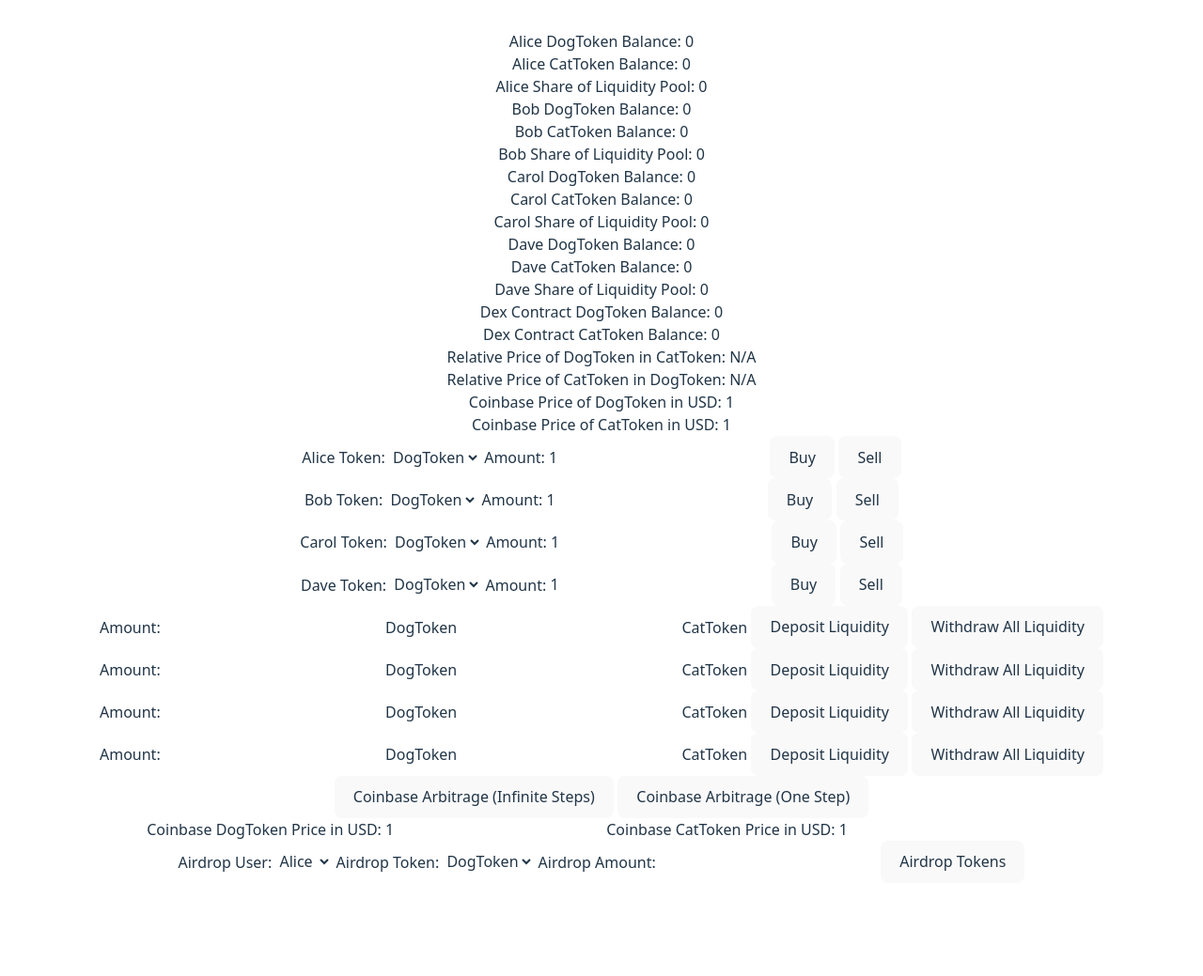
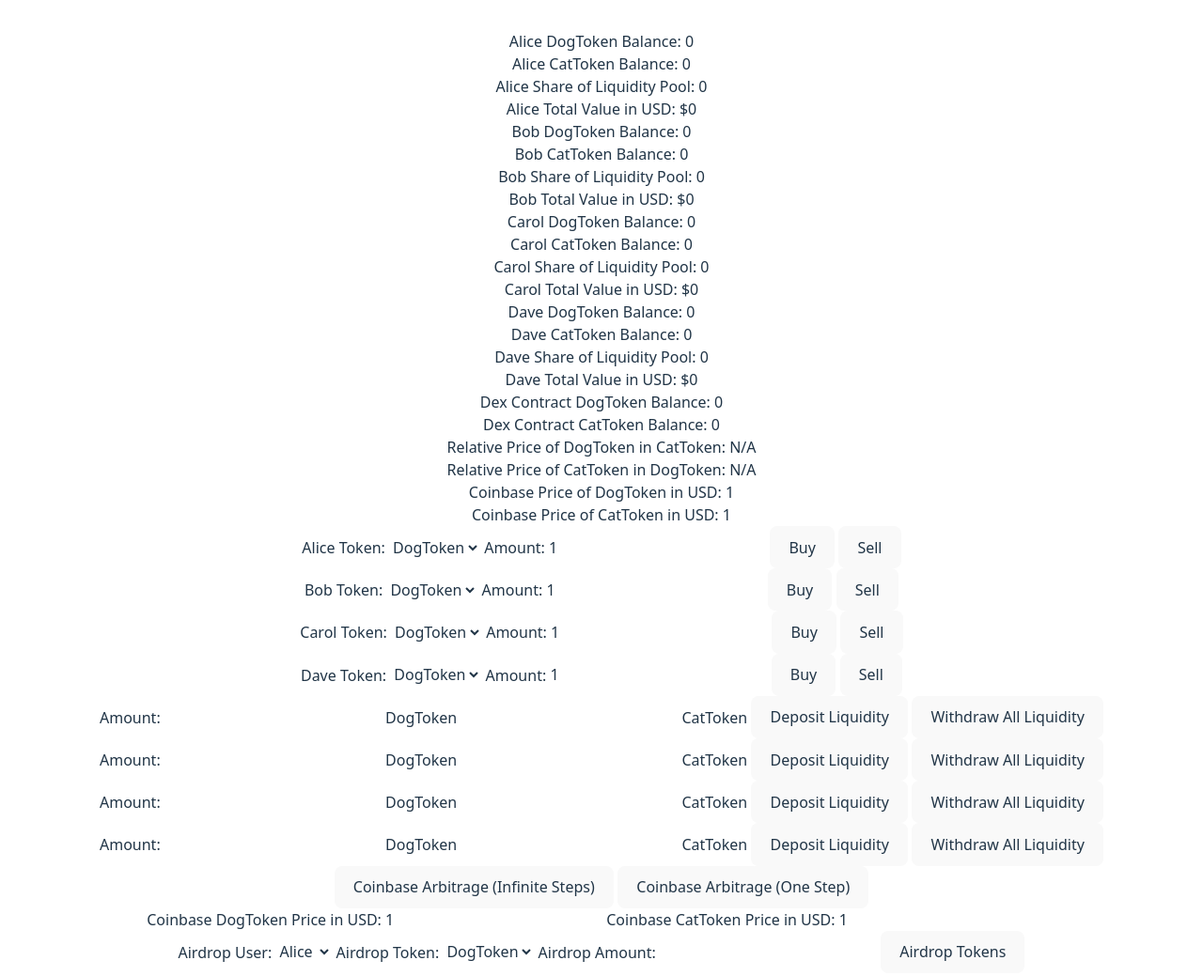
Before and after one commit to erinata/decentralized_exchange, a website built with Vite: page index.html in a window 1280 px wide. Shown: the whole page at 94% size. Before the commit the page ends 972 px from the top, so only its background shows below. Built offline with nearby package versions, Linux system fonts and the light colour scheme.

Commit message:
usd value

```diff
--- a/index.html
+++ b/index.html
@@ -12,15 +12,23 @@
           <div>Alice DogToken Balance: <span id="aliceDogTokenBalance">0</span></div>
           <div>Alice CatToken Balance: <span id="aliceCatTokenBalance">0</span></div>
           <div>Alice Share of Liquidity Pool: <span id="aliceShareOfLiquidityPool">0</span></div>
+          <div>Alice Total Value in USD: <span id="aliceTotalValueInUSD">0</span></div>
+
           <div>Bob DogToken Balance: <span id="bobDogTokenBalance">0</span></div>
           <div>Bob CatToken Balance: <span id="bobCatTokenBalance">0</span></div>
           <div>Bob Share of Liquidity Pool: <span id="bobShareOfLiquidityPool">0</span></div>
+          <div>Bob Total Value in USD: <span id="bobTotalValueInUSD">0</span></div>
+
           <div>Carol DogToken Balance: <span id="carolDogTokenBalance">0</span></div>
           <div>Carol CatToken Balance: <span id="carolCatTokenBalance">0</span></div>
           <div>Carol Share of Liquidity Pool: <span id="carolShareOfLiquidityPool">0</span></div>
+          <div>Carol Total Value in USD: <span id="carolTotalValueInUSD">0</span></div>
+
           <div>Dave DogToken Balance: <span id="daveDogTokenBalance">0</span></div>
           <div>Dave CatToken Balance: <span id="daveCatTokenBalance">0</span></div>
           <div>Dave Share of Liquidity Pool: <span id="daveShareOfLiquidityPool">0</span></div>
+          <div>Dave Total Value in USD: <span id="daveTotalValueInUSD">0</span></div>
+
           <div>Dex Contract DogToken Balance: <span id="dexDogTokenBalance">0</span></div>
           <div>Dex Contract CatToken Balance: <span id="dexCatTokenBalance">0</span></div>
           <div>Relative Price of DogToken in CatToken: <span id="relativePriceDogTokenInCatToken">1</span></div>
@@ -82,16 +90,6 @@
 
 
 
-
-<!--
-            <label for="liquidityUserSelect">User:</label>
-            <select id="liquidityUserSelect">
-              <option value="alice">Alice</option>
-              <option value="bob">Bob</option>
-              <option value="carol">Carol</option>
-              <option value="dave">Dave</option>
-            </select>
-             -->
 
             <label for="liquidityAmountInputAlice">Amount:</label>
             <input type="number" id="liquidityDogAmountInputAlice"/> DogToken
--- a/src/main.js
+++ b/src/main.js
@@ -100,11 +100,10 @@ document.addEventListener('DOMContentLoaded', () => {
   depositLiquidityDaveButton.addEventListener('click', () => depositLiquidityButtonHandler('Dave'));
   withdrawLiquidityDaveButton.addEventListener('click', () => withdrawLiquidityButtonHandler('Dave'));
 
-
-
-
-
-
+  const aliceTotalValueInUSD = document.getElementById('aliceTotalValueInUSD');
+  const bobTotalValueInUSD = document.getElementById('bobTotalValueInUSD');
+  const carolTotalValueInUSD = document.getElementById('carolTotalValueInUSD');
+  const daveTotalValueInUSD = document.getElementById('daveTotalValueInUSD');
 
   const coinbaseArbitrageButton = document.getElementById('coinbaseArbitrageButton');
   coinbaseArbitrageButton.addEventListener('click', () => coinbaseArbitrageButtonHandler());
@@ -114,6 +113,8 @@ document.addEventListener('DOMContentLoaded', () => {
 
   const coinbaseDogTokenPriceInput = document.getElementById('coinbaseDogTokenPriceInput');
   const coinbaseCatTokenPriceInput = document.getElementById('coinbaseCatTokenPriceInput');
+  coinbaseDogTokenPriceInput.addEventListener('input', updateAssetUsdValue);
+  coinbaseCatTokenPriceInput.addEventListener('input', updateAssetUsdValue);
 
   const airdropUserSelect = document.getElementById('airdropUserSelect');
   const airdropTokenSelect = document.getElementById('airdropTokenSelect');
@@ -121,15 +122,42 @@ document.addEventListener('DOMContentLoaded', () => {
   const airdropButton = document.getElementById('airdropButton');
   airdropButton.addEventListener('click', airdropButtonHandler);
 
+
+
   initialize();
   updateRelativePrice();
+  updateAssetUsdValue();
 });
+
+
+function updateAssetUsdValue() {
+  const coinbaseDogPrice = parseFloat(coinbaseDogTokenPriceInput.value);
+  const coinbaseCatPrice = parseFloat(coinbaseCatTokenPriceInput.value);
+  const users = ['alice', 'bob', 'carol', 'dave'];
+  users.forEach(user => {
+    const userDogBalance = parseFloat(document.getElementById(`${user}DogTokenBalance`).innerHTML);
+    const userCatBalance = parseFloat(document.getElementById(`${user}CatTokenBalance`).innerHTML);
+    // calculate the value of liquidity pool share
+    const userShareOfLiquidityPool = parseFloat(document.getElementById(`${user}ShareOfLiquidityPool`).innerHTML);
+    const dexDogBalance = parseFloat(dexDogTokenBalance.innerHTML);
+    const dexCatBalance = parseFloat(dexCatTokenBalance.innerHTML);
+    const userLiquidityValueInUSD = (userShareOfLiquidityPool / 100) * ((dexDogBalance * coinbaseDogPrice) + (dexCatBalance * coinbaseCatPrice));
+    const totalValueInUSD = (userDogBalance * coinbaseDogPrice) + (userCatBalance * coinbaseCatPrice) + userLiquidityValueInUSD;
+    document.getElementById(`${user}TotalValueInUSD`).innerHTML = `$${cleanUpNumbers(totalValueInUSD)}`;
+  });
+}
+
+
+
+
+
 
 
 function airdropButtonHandler() {
     const user = airdropUserSelect.value;
     const users = user === 'all' ? ['Alice', 'Bob', 'Carol', 'Dave'] : [user];
     users.forEach(u => airdropToUser(u));
+    updateAssetUsdValue();
 }
 
 function airdropToUser(user) {
@@ -149,6 +177,7 @@ function airdropToUser(user) {
     } else if (tokenType === 'catToken') {
       document.getElementById(`${userLower}CatTokenBalance`).innerHTML = cleanUpNumbers(userCatBalance + amount);
     }
+
 }
 
 
@@ -223,6 +252,7 @@ function coinbaseArbitrageButtonHandler(remainingSteps = Infinity) {
   } else {
     console.log('No arbitrage opportunity found');
   }
+  updateAssetUsdValue();
 }
 
 
@@ -477,6 +507,7 @@ function updateRelativePrice() {
     relativePriceDogTokenInCatToken.innerHTML = priceShort;
     relativePriceCatTokenInDogToken.innerHTML = priceShortInverse;
   }
+  updateAssetUsdValue();
 }
 
 
@@ -543,6 +574,7 @@ function tradeTokenAmount(user, tokenType, action, amount) {
     }
   }
   updateRelativePrice();
+
 }
 
 
@@ -574,4 +606,5 @@ function executeTradeButtonHandler(user, action) {
   }
   console.log(`Executing trade: ${user} wants to ${action} ${amount} of ${tokenType} Token`);
   tradeTokenAmount(user, tokenType, action, amount);
+  updateAssetUsdValue();
 }
```
